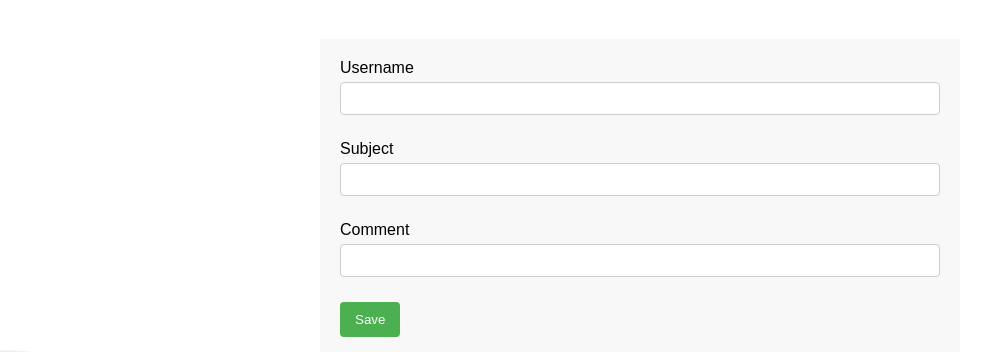
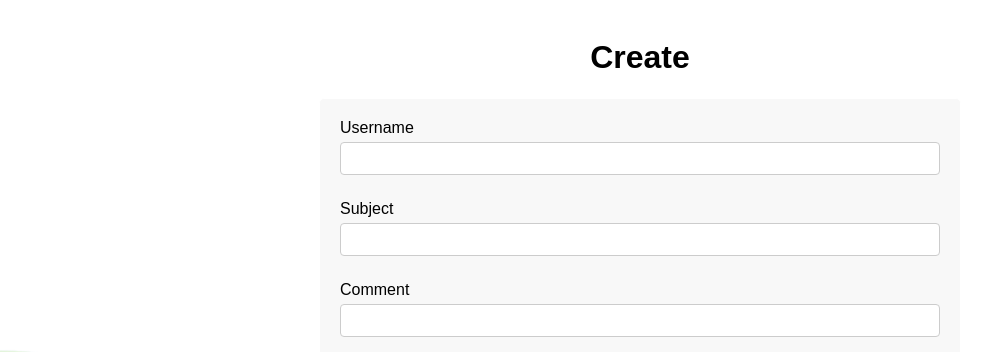
Before and after one commit to ruloalv/AppetitBackend, a Django app: page /comments/create/ in a window 1280 px wide. Shown: the part 135-487 px from the top of the page, without its empty margins (0-1003 px from the left). Run offline with Django 4.2, Linux system fonts and the light colour scheme; some libraries are stand-ins or nearby versions.

Commit message:
fix create / update tittle

```diff
--- a/templates/pages/comments/create.html
+++ b/templates/pages/comments/create.html
@@ -6,7 +6,9 @@
 {% endblock %}
 
 {% block main %}
-{% if object %}Update{% else %}{% endif %}
+<h1 class="titulo_animado">
+  {% if object %}Update{% else %}Create{% endif %}
+</h1>
 <form method="post">
   {% csrf_token %}
   {% for field in form %}
```
